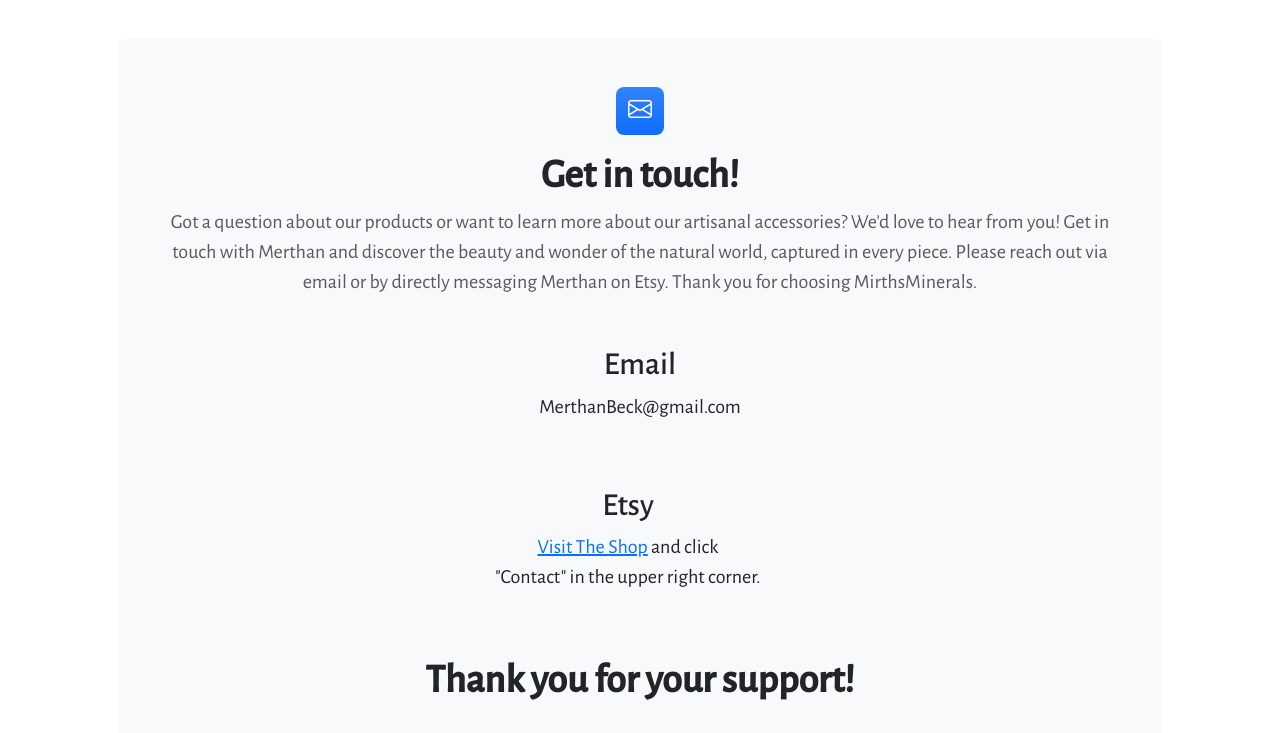
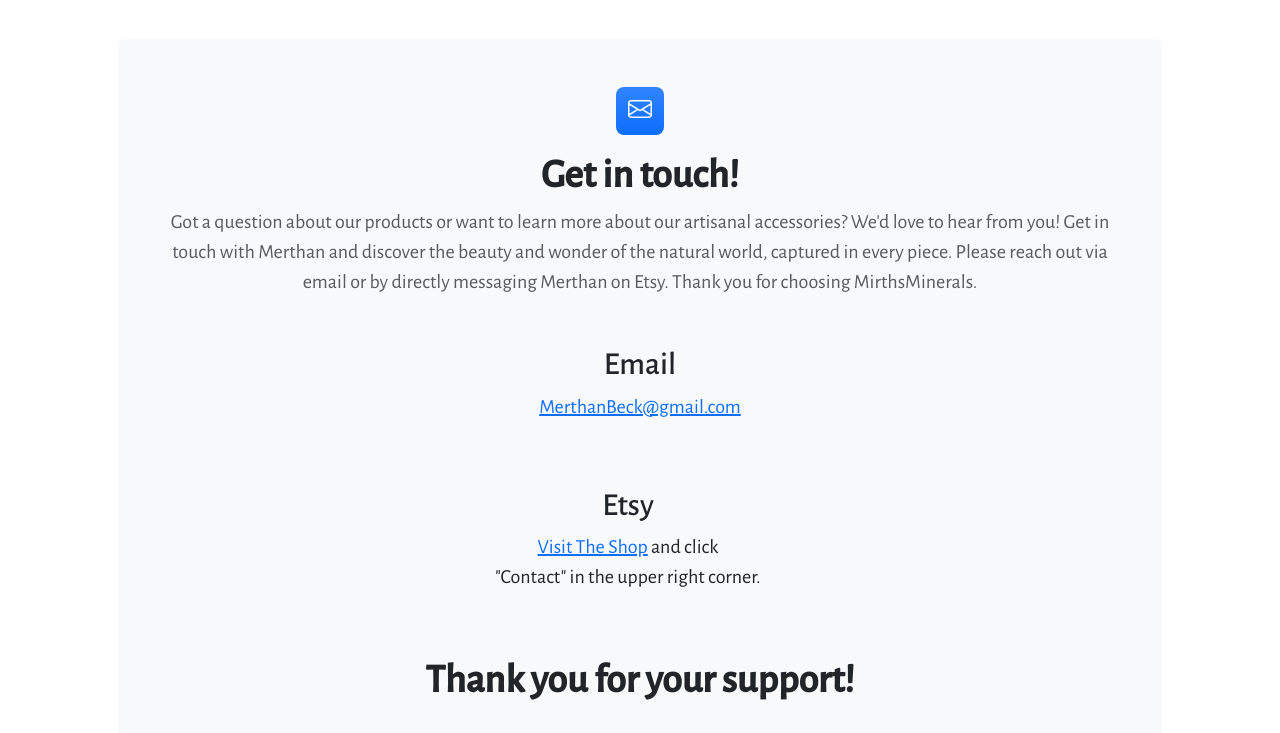
Before and after one commit to MerthansRocks/Template, a plain HTML site: page contact.html in a window 1280 px wide. Shown: the part 67-800 px from the top of the page. Drawn offline with nearby package versions, Linux system fonts and the light colour scheme; a web font is replaced by a local one.

Commit message:
Change email to mailto link

```diff
--- a/contact.html
+++ b/contact.html
@@ -80,7 +80,7 @@
               <div class="row text-center mt-5">
                 <div class="col-12">
                   <h2>Email</h2>
-                  <p class="lead fw-normal">MerthanBeck@gmail.com</p>
+                  <p class="lead fw-normal"><a href="mailto:MerthanBeck@gmail.com">MerthanBeck@gmail.com</a></p>
                 </div>
                 <div class="row text-center mt-5">
                   <div class="col-12">
```
